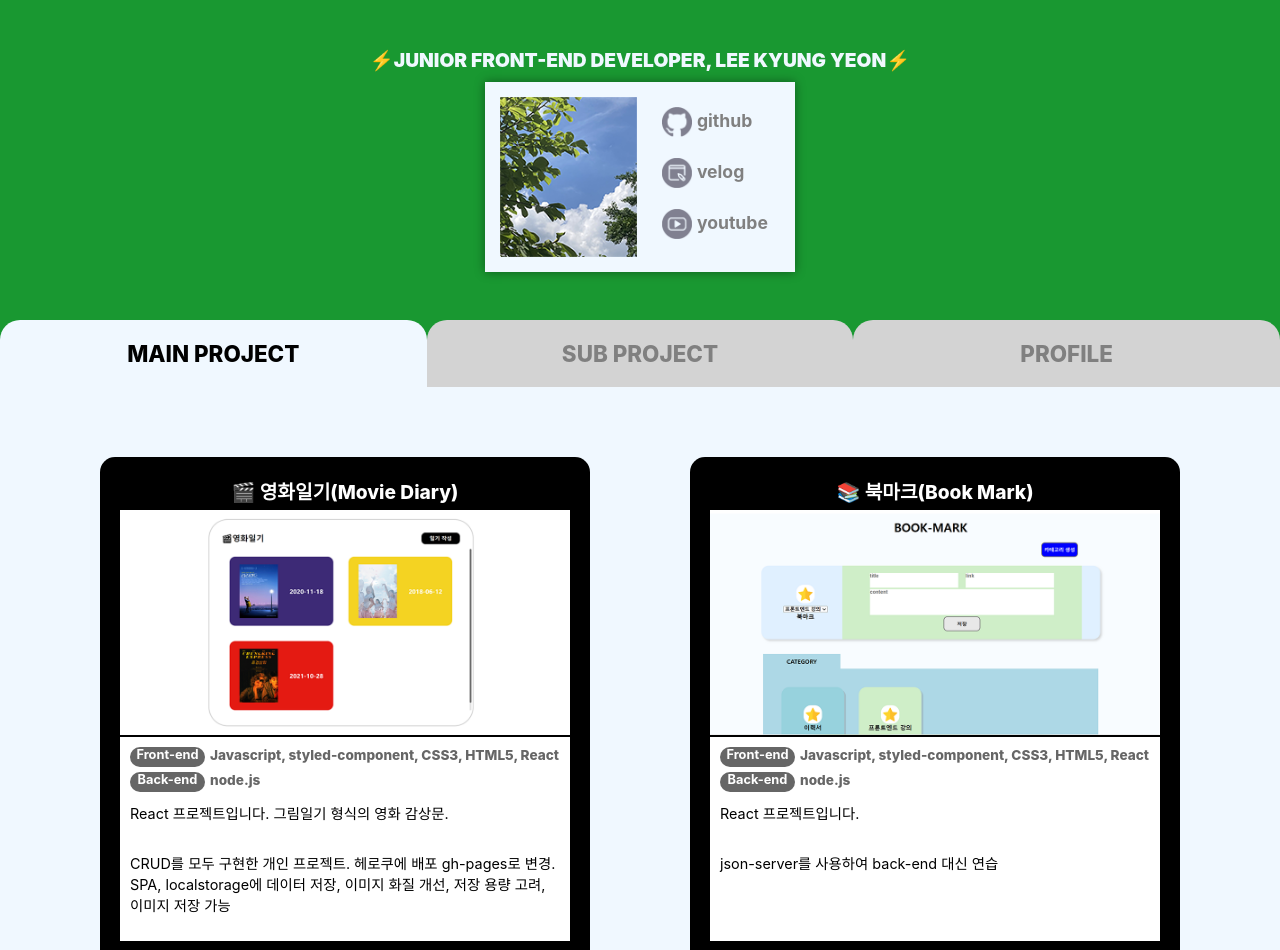
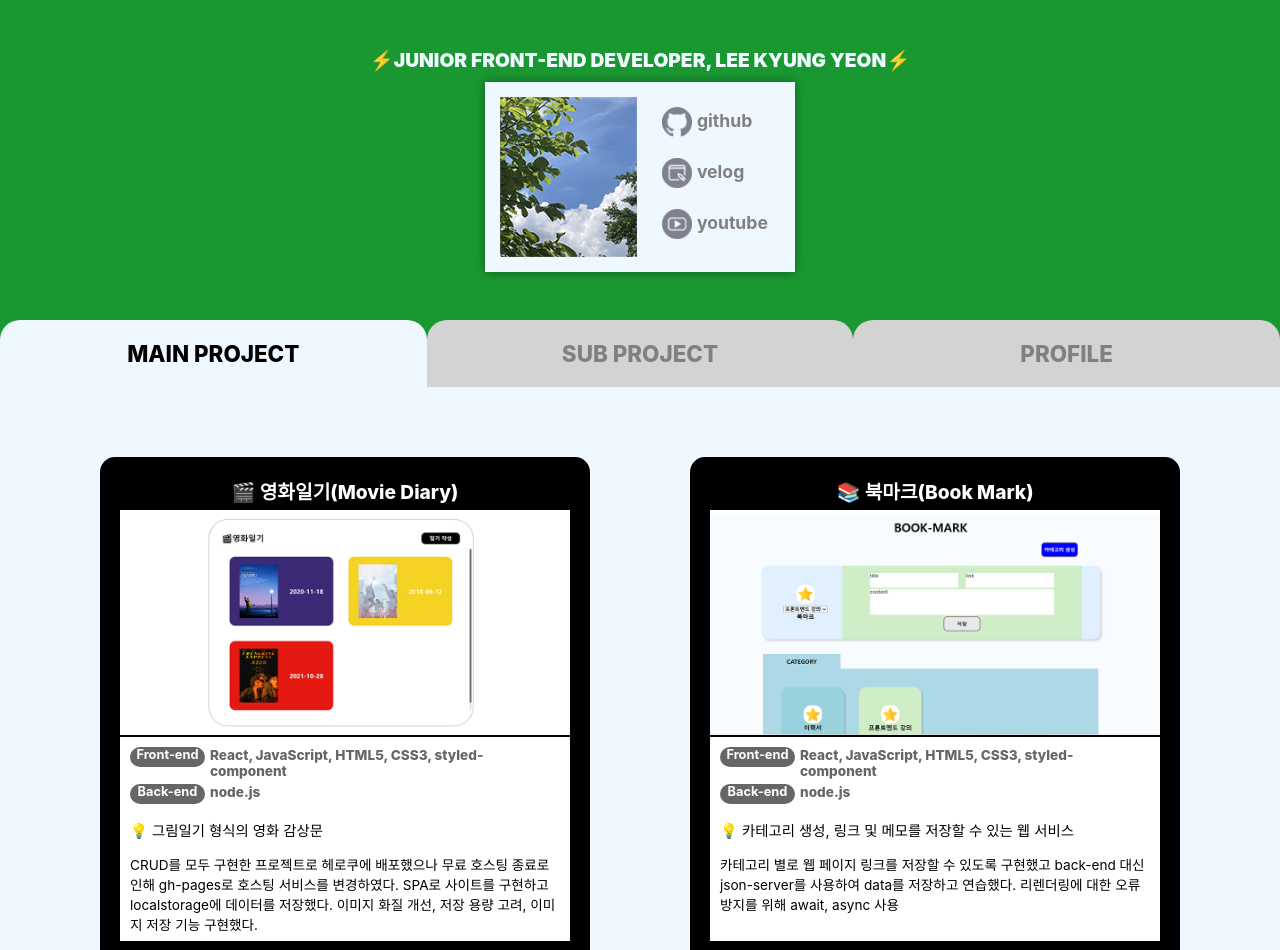
Before and after one commit to kylee31/web-portfolio, a React (Create React App) app: page /#/ in a window 1280 px wide. Shown: the top 950 px of the page. Built offline with nearby package versions, Linux system fonts and the light colour scheme.

Commit message:
data information upload & update

```diff
--- a/src/component/Header.jsx
+++ b/src/component/Header.jsx
@@ -99,9 +99,9 @@ function Header() {
                 <Info>
                     <TreeImg alt="" src="img/tree.png" />
                     <div style={{ marginTop: "10px" }}>
-                        <A target="blank" href="https://github.com/kylee31"><Img alt="" src="img/logo/github.png" />github</A><br /><br />
-                        <A target="blank" href="https://velog.io/@kylee31"><Img alt="" src="img/logo/blog.png" />velog</A><br /><br />
-                        <A target="blank" href="https://www.youtube.com/@ky5211/featured"><Img alt="" src="img/logo/youtube.png" />youtube</A>
+                        <A target="_blank" href="https://github.com/kylee31"><Img alt="" src="img/logo/github.png" />github</A><br /><br />
+                        <A target="_blank" href="https://velog.io/@kylee31"><Img alt="" src="img/logo/blog.png" />velog</A><br /><br />
+                        <A target="_blank" href="https://www.youtube.com/@ky5211/featured"><Img alt="" src="img/logo/youtube.png" />youtube</A>
                     </div>
                 </Info>
             </NameTag>
--- a/src/component/MainItem.jsx
+++ b/src/component/MainItem.jsx
@@ -42,9 +42,9 @@ const Tech = styled.span`
 
 const Desc = styled.div`
     width:430px;
-    height:50px;
+    height:35px;
     font-size:0.9rem;
-    margin-top:10px;
+    margin-top:15px;
 `
 
 const Techs = styled.div`
@@ -56,7 +56,7 @@ const Techs = styled.div`
 const Take = styled.div`
     width:430px;
     height:60px;
-    font-size:0.9rem;
+    font-size:0.85rem;
 `
 
 const Img = styled.img`
@@ -95,14 +95,14 @@ function MainItem({ title, src, descript, front, back, takeaway, href, webhref }
                 <div style={{ display: "flex" }}>
                     <Tech>Back-end</Tech><Techs>{back}</Techs>
                 </div>
-                <Desc>{descript}</Desc>
+                <Desc>💡 {descript}</Desc>
                 <Take>{takeaway}</Take>
             </Content>
             <WebLink>
                 {
-                    (webhref) ? <A style={{ color: "#b3e9af" }} href={webhref} target="blank"><Icon alt="" src="img/logo/website.png" />hosting 페이지 보기 </A> : <></>
+                    (webhref) ? <A style={{ color: "#b3e9af" }} href={webhref} target="_blank"><Icon alt="" src="img/logo/website.png" />hosting 페이지 보기 </A> : <></>
                 }
-                <A href={href} target="blank"><Icon alt="" src="img/logo/github2.png" />github code 보기</A>
+                <A href={href} target="_blank"><Icon alt="" src="img/logo/github2.png" />github code 보기</A>
             </WebLink>
         </Item>
     );
--- a/src/component/SubItem.jsx
+++ b/src/component/SubItem.jsx
@@ -87,9 +87,9 @@ function SubItem({ src, title, date, webhref, href, youtube, color, languages, d
                 }
                 <WebLink>
                     {
-                        (webhref) ? <A style={{ color: "#b3e9af" }} href={webhref} target="blank"><Icon alt="" src="img/logo/website.png" />hosting 페이지 보기 </A> : <></>
+                        (webhref) ? <A style={{ color: "#b3e9af" }} href={webhref} target="_blank"><Icon alt="" src="img/logo/website.png" />hosting 페이지 보기 </A> : <></>
                     }
-                    <A href={href} target="blank"><Icon alt="" src="img/logo/github2.png" />github code 보기</A>
+                    <A href={href} target="_blank"><Icon alt="" src="img/logo/github2.png" />github code 보기</A>
                 </WebLink>
             </Item>
             <Content>
--- a/src/db/data.json
+++ b/src/db/data.json
@@ -3,29 +3,29 @@
         {
             "title":"🎬 영화일기(Movie Diary)",
             "src":"img/main/1.png",
-            "descript":"React 프로젝트입니다. 그림일기 형식의 영화 감상문.",
-            "front":["Javascript, styled-component, CSS3, HTML5, React"],
+            "descript":"그림일기 형식의 영화 감상문",
+            "front":["React, JavaScript, HTML5, CSS3, styled-component"],
             "back":["node.js"],
-            "takeaway":"CRUD를 모두 구현한 개인 프로젝트. 헤로쿠에 배포 gh-pages로 변경. SPA, localstorage에 데이터 저장, 이미지 화질 개선, 저장 용량 고려, 이미지 저장 가능",
+            "takeaway":"CRUD를 모두 구현한 프로젝트로 헤로쿠에 배포했으나 무료 호스팅 종료로 인해 gh-pages로 호스팅 서비스를 변경하였다. SPA로 사이트를 구현하고 localstorage에 데이터를 저장했다. 이미지 화질 개선, 저장 용량 고려, 이미지 저장 기능 구현했다.",
             "href":"https://github.com/kylee31/movie_diary",
             "webhref":"https://kylee31.github.io/movie_diary/#/"
         },
         {
             "title":"📚 북마크(Book Mark)",
             "src":"img/main/2.png",
-            "descript":"React 프로젝트입니다.",
-            "front":["Javascript, styled-component, CSS3, HTML5, React"],
+            "descript":"카테고리 생성, 링크 및 메모를 저장할 수 있는 웹 서비스",
+            "front":["React, JavaScript, HTML5, CSS3, styled-component"],
             "back":["node.js"],
-            "takeaway":"json-server를 사용하여 back-end 대신 연습",
+            "takeaway":"카테고리 별로 웹 페이지 링크를 저장할 수 있도록 구현했고 back-end 대신 json-server를 사용하여 data를 저장하고 연습했다. 리렌더링에 대한 오류 방지를 위해 await, async 사용",
             "href":"https://github.com/kylee31/book_mark"
         },
         {
             "title":"👩‍💻 웹 포트폴리오(Web Portfolio)",
             "src":"img/main/3.png",
-            "descript":"",
-            "front":["Javascript, styled-component, CSS3, HTML5, React"],
+            "descript":"프로젝트 정리 및 기술 나열 웹 페이지",
+            "front":["React, JavaScript, HTML5, CSS3, styled-component"],
             "back":["node.js"],
-            "takeaway":"",
+            "takeaway":"main, sub, profile 페이지를 만들고 map 함수로 json 파일의 데이터를 읽어 보여주도록 했다.",
             "href":"https://github.com/kylee31/web-portfolio"
         }
     ],
@@ -38,7 +38,7 @@
             "href":"https://github.com/kylee31/storage",
             "languages":"JavaScript",
             "color":"#ecd300",
-            "descript":"군인·군무원·경찰공무원 기타 법률이 정하는 자가 전투·훈련등 직무집행과 관련하여 받은 손해에 대하여는 법률이 정하는 보상외에 국가 또는 공공단체에 공무원의 직무상 불법행위로 인한 배상은 청구할 수 없다.국가안전보장회의는 대통령이 주재한다. 법관은 헌법과 법률에 의하여 그 양심에 따라 독립하여 심판한다."
+            "descript":"정보처리기사 자격증 취득 후 프론트엔드 영역에 대한 공부를 시작했다. 간단하게 js, html, css를 사용하여 프로젝트 및 과제 등을 정리하는 웹 페이지를 만들며 기술을 연습했다. 여러 개의 html 파일을 만들어 구현했다."
         },
         {
             "src":"img/sub/02.png",
@@ -90,6 +90,15 @@
             "title":"📂 Redux 연습",
             "date":"2022년 11월",
             "href":"https://github.com/kylee31/mini_blog",
+            "languages":"React",
+            "color":"#009bec",
+            "descript":"군인·군무원·경찰공무원 기타 법률이 정하는 자가 전투·훈련등 직무집행과 관련하여 받은 손해에 대하여는 법률이 정하는 보상외에 국가 또는 공공단체에 공무원의 직무상 불법행위로 인한 배상은 청구할 수 없다.국가안전보장회의는 대통령이 주재한다. 법관은 헌법과 법률에 의하여 그 양심에 따라 독립하여 심판한다."
+        },
+        {
+            "src":"img/1.png",
+            "title":"🔝 TypeScript 공부",
+            "date":"2023년 3월",
+            "href":"https://github.com/kylee31/javascript_example",
             "languages":"React",
             "color":"#009bec",
             "descript":"군인·군무원·경찰공무원 기타 법률이 정하는 자가 전투·훈련등 직무집행과 관련하여 받은 손해에 대하여는 법률이 정하는 보상외에 국가 또는 공공단체에 공무원의 직무상 불법행위로 인한 배상은 청구할 수 없다.국가안전보장회의는 대통령이 주재한다. 법관은 헌법과 법률에 의하여 그 양심에 따라 독립하여 심판한다."
--- a/src/page/MainProject.jsx
+++ b/src/page/MainProject.jsx
@@ -10,6 +10,10 @@ const Items = styled.div`
     flex-direction:row;
     flex-wrap:wrap;
     margin: 30px 100px;
+
+    @media screen and ( max-width: 1197px ) {
+        justify-content:center;
+      }
 `;
 
 function MainProject() {
```
